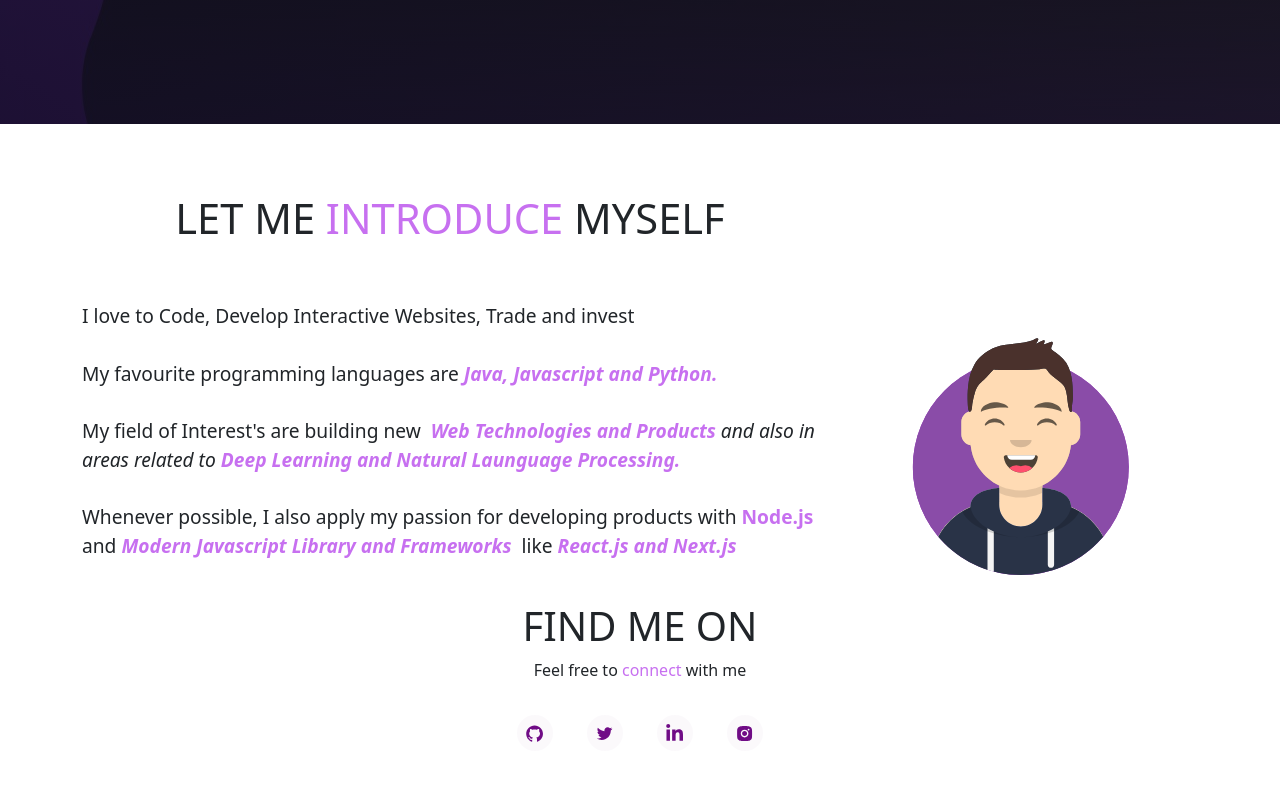
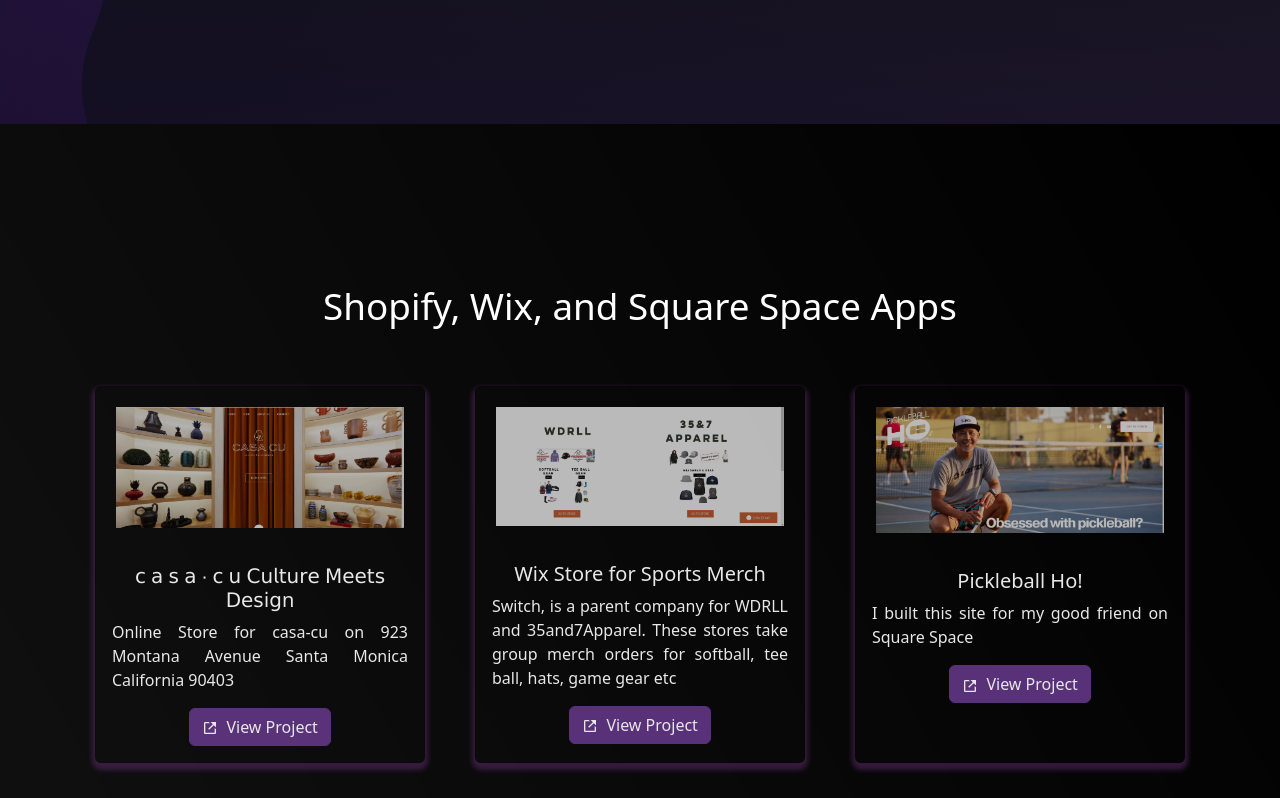
Before and after one commit to rakshith22-glitch/pfolio, a React (Create React App) app: page / in a window 1280 px wide. Shown: the part 582-1380 px from the top of the page. Built offline with nearby package versions, Linux system fonts and the light colour scheme.

Commit message:
projects, about section

```diff
--- a/src/components/About/Github.js
+++ b/src/components/About/Github.js
@@ -11,9 +11,9 @@
       <GitHubCalendar
         username="rakshith22-glitch"
         blockSize={10}
-        blockMargin={5}
+        blockMargin={10}
         color="#c084f5"
-        fontSize={16}
+        fontSize={32}
       />
     </Row>
   );
--- a/src/components/Home/Home.js
+++ b/src/components/Home/Home.js
@@ -4,7 +4,7 @@
 import Particle from "../Particle";
 import Home2 from "./Home2";
 import Type from "./Type";
-
+import Projects from "../Projects/Projects"
 function Home() {
   return (
     <section>
@@ -41,7 +41,7 @@
           </Row>
         </Container>
       </Container>
-      <Home2 />
+      <Projects />
     </section>
   );
 }
--- a/src/components/Home/Home2.js
+++ b/src/components/Home/Home2.js
@@ -1,115 +1,115 @@
-import React from "react";
-import { Container, Row, Col } from "react-bootstrap";
-import myImg from "../../Assets/avatar.svg";
-import Tilt from "react-parallax-tilt";
-import {
-  AiFillGithub,
-  AiOutlineTwitter,
-  AiFillInstagram,
-} from "react-icons/ai";
-import { FaLinkedinIn } from "react-icons/fa";
+// import React from "react";
+// import { Container, Row, Col } from "react-bootstrap";
+// import myImg from "../../Assets/avatar.svg";
+// import Tilt from "react-parallax-tilt";
+// import {
+//   AiFillGithub,
+//   AiOutlineTwitter,
+//   AiFillInstagram,
+// } from "react-icons/ai";
+// import { FaLinkedinIn } from "react-icons/fa";
 
-function Home2() {
-  return (
-    <Container fluid className="home-about-section" id="about">
-      <Container>
-        <Row>
-          <Col md={8} className="about-description">
-            <h1 style={{ fontSize: "2.6em" }}>
-              LET ME <span className="purple"> INTRODUCE </span> MYSELF
-            </h1>
-            <p className="home-about-body">
-              I love to Code, Develop Interactive Websites, Trade and invest
-              <br />
-              <br />
-              My favourite programming languages are
-              <i>
-                <b className="purple"> Java, Javascript and Python. </b>
-              </i>
-              <br />
-              <br />
-              My field of Interest's are building new &nbsp;
-              <i>
-                <b className="purple">Web Technologies and Products </b> and
-                also in areas related to{" "}
-                <b className="purple">
-                  Deep Learning and Natural Launguage Processing.
-                </b>
-              </i>
-              <br />
-              <br />
-              Whenever possible, I also apply my passion for developing products
-              with <b className="purple">Node.js</b> and
-              <i>
-                <b className="purple">
-                  {" "}
-                  Modern Javascript Library and Frameworks
-                </b>
-              </i>
-              &nbsp; like
-              <i>
-                <b className="purple"> React.js and Next.js</b>
-              </i>
-            </p>
-          </Col>
-          <Col md={4} className="myAvtar">
-            <Tilt>
-              <img src={myImg} className="img-fluid" alt="avatar" />
-            </Tilt>
-          </Col>
-        </Row>
-        <Row>
-          <Col md={12} className="home-about-social">
-            <h1>FIND ME ON</h1>
-            <p>
-              Feel free to <span className="purple">connect </span>with me
-            </p>
-            <ul className="home-about-social-links">
-              <li className="social-icons">
-                <a
-                  href="https://github.com/rakshith22-glitch"
-                  target="_blank"
-                  rel="noreferrer"
-                  className="icon-colour  home-social-icons"
-                >
-                  <AiFillGithub />
-                </a>
-              </li>
-              <li className="social-icons">
-                <a
-                  href="https://twitter.com/alfredrakshith"
-                  target="_blank"
-                  rel="noreferrer"
-                  className="icon-colour  home-social-icons"
-                >
-                  <AiOutlineTwitter />
-                </a>
-              </li>
-              <li className="social-icons">
-                <a
-                  href="https://www.linkedin.com/in/rakshithkalapala/"
-                  target="_blank"
-                  rel="noreferrer"
-                  className="icon-colour  home-social-icons"
-                >
-                  <FaLinkedinIn />
-                </a>
-              </li>
-              <li className="social-icons">
-                <a
-                  href="https://www.instagram.com/rakshith_alfred/"
-                  target="_blank"
-                  rel="noreferrer"
-                  className="icon-colour home-social-icons"
-                >
-                  <AiFillInstagram />
-                </a>
-              </li>
-            </ul>
-          </Col>
-        </Row>
-      </Container>
-    </Container>
-  );
-}
-export default Home2;
+// function Home2() {
+//   return (
+//     <Container fluid className="home-about-section" id="about">
+//       <Container>
+//         <Row>
+//           <Col md={8} className="about-description">
+//             <h1 style={{ fontSize: "2.6em" }}>
+//               LET ME <span className="purple"> INTRODUCE </span> MYSELF
+//             </h1>
+//             <p className="home-about-body">
+//               I love to Code, Develop Interactive Websites, Trade and invest
+//               <br />
+//               <br />
+//               My favourite programming languages are
+//               <i>
+//                 <b className="purple"> Java, Javascript and Python. </b>
+//               </i>
+//               <br />
+//               <br />
+//               My field of Interest's are building new &nbsp;
+//               <i>
+//                 <b className="purple">Web Technologies and Products </b> and
+//                 also in areas related to{" "}
+//                 <b className="purple">
+//                   Deep Learning and Natural Launguage Processing.
+//                 </b>
+//               </i>
+//               <br />
+//               <br />
+//               Whenever possible, I also apply my passion for developing products
+//               with <b className="purple">Node.js</b> and
+//               <i>
+//                 <b className="purple">
+//                   {" "}
+//                   Modern Javascript Library and Frameworks
+//                 </b>
+//               </i>
+//               &nbsp; like
+//               <i>
+//                 <b className="purple"> React.js and Next.js</b>
+//               </i>
+//             </p>
+//           </Col>
+//           <Col md={4} className="myAvtar">
+//             <Tilt>
+//               <img src={myImg} className="img-fluid" alt="avatar" />
+//             </Tilt>
+//           </Col>
+//         </Row>
+//         <Row>
+//           <Col md={12} className="home-about-social">
+//             <h1>FIND ME ON</h1>
+//             <p>
+//               Feel free to <span className="purple">connect </span>with me
+//             </p>
+//             <ul className="home-about-social-links">
+//               <li className="social-icons">
+//                 <a
+//                   href="https://github.com/rakshith22-glitch"
+//                   target="_blank"
+//                   rel="noreferrer"
+//                   className="icon-colour  home-social-icons"
+//                 >
+//                   <AiFillGithub />
+//                 </a>
+//               </li>
+//               <li className="social-icons">
+//                 <a
+//                   href="https://twitter.com/alfredrakshith"
+//                   target="_blank"
+//                   rel="noreferrer"
+//                   className="icon-colour  home-social-icons"
+//                 >
+//                   <AiOutlineTwitter />
+//                 </a>
+//               </li>
+//               <li className="social-icons">
+//                 <a
+//                   href="https://www.linkedin.com/in/rakshithkalapala/"
+//                   target="_blank"
+//                   rel="noreferrer"
+//                   className="icon-colour  home-social-icons"
+//                 >
+//                   <FaLinkedinIn />
+//                 </a>
+//               </li>
+//               <li className="social-icons">
+//                 <a
+//                   href="https://www.instagram.com/rakshith_alfred/"
+//                   target="_blank"
+//                   rel="noreferrer"
+//                   className="icon-colour home-social-icons"
+//                 >
+//                   <AiFillInstagram />
+//                 </a>
+//               </li>
+//             </ul>
+//           </Col>
+//         </Row>
+//       </Container>
+//     </Container>
+//   );
+// }
+// export default Home2;
--- a/src/components/Home/Type.js
+++ b/src/components/Home/Type.js
@@ -7,8 +7,8 @@
       options={{
         strings: [
           "Full Stack Developer",
-          "FreeLancer",
-          "Open Source Contributor",
+          "Shopify, Wix, Square Space Developer",
+          "Freelancer, Open Source Contributor",
         ],
         autoStart: true,
         loop: true,
--- a/src/components/Navbar.js
+++ b/src/components/Navbar.js
@@ -68,7 +68,7 @@
               </Nav.Link>
             </Nav.Item>
 
-            <Nav.Item>
+            {/* <Nav.Item>
               <Nav.Link
                 as={Link}
                 to="/project"
@@ -79,7 +79,7 @@
                 />{" "}
                 Projects
               </Nav.Link>
-            </Nav.Item>
+            </Nav.Item> */}
 
             <Nav.Item>
               <Nav.Link
```
Also changed, not shown: src/components/About/AboutCard.js (+8 -18 lines).
